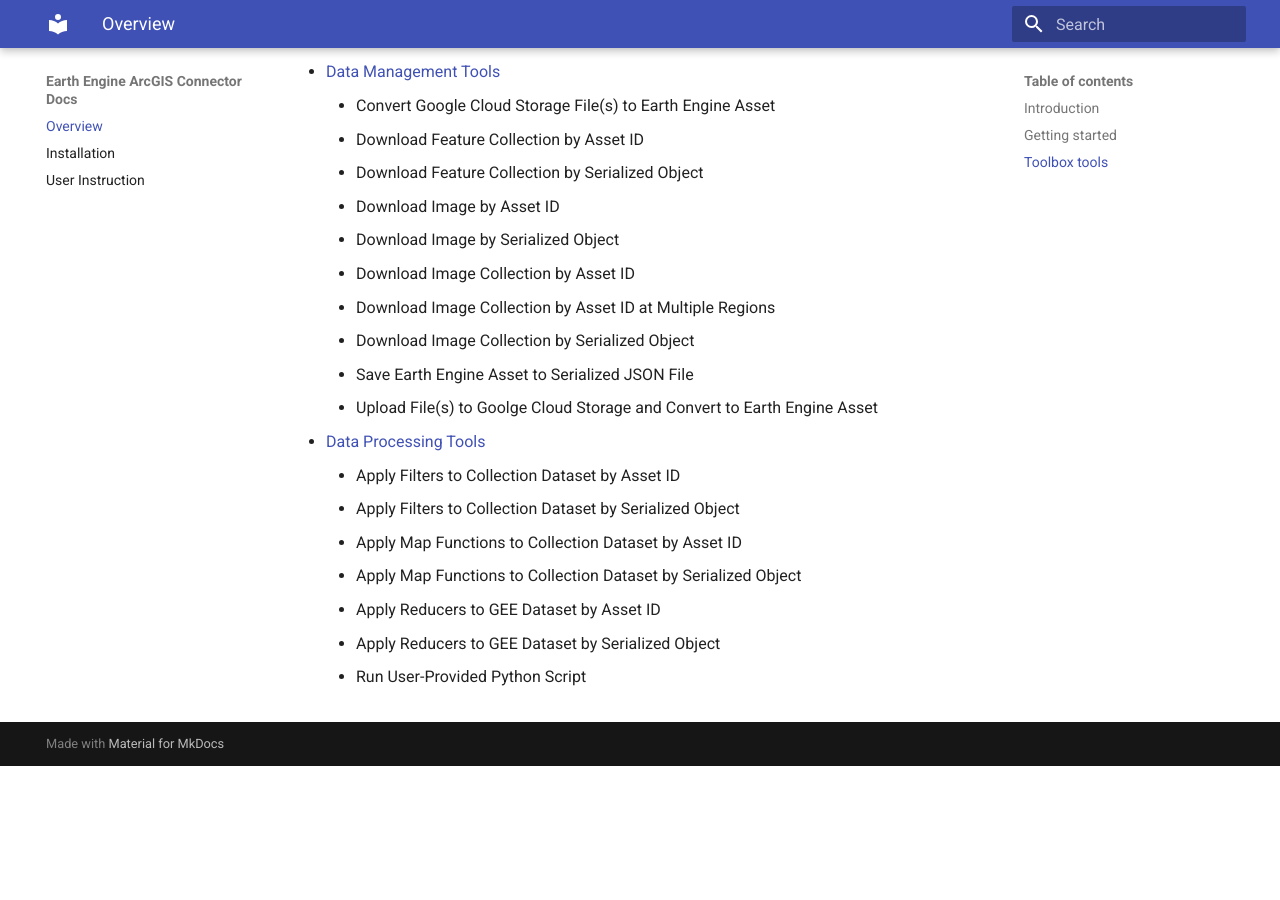
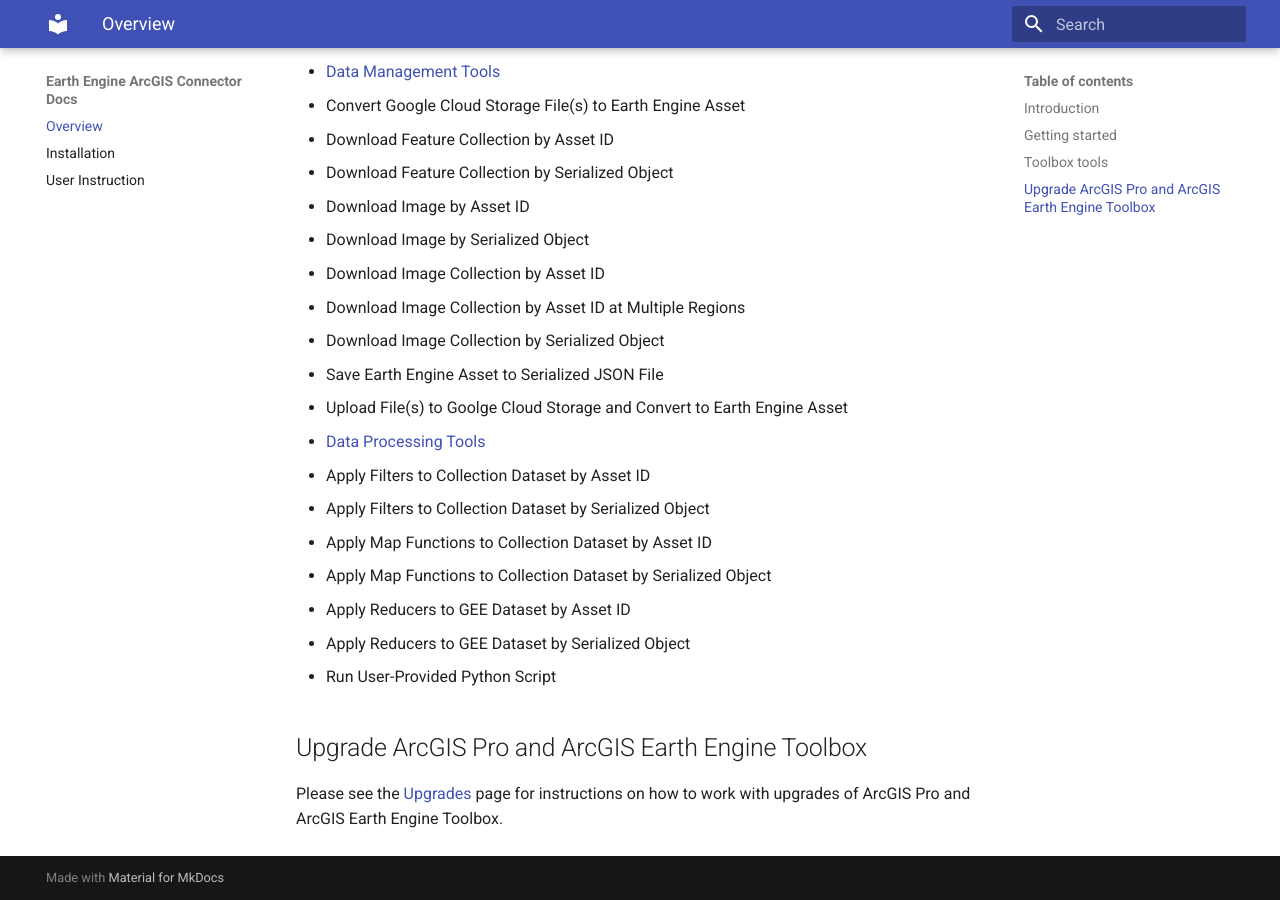
Before and after one commit to gee-community/arcgis-earthengine-toolbox, an MkDocs documentation site: the page built from docs/index.md, in a window 1280 px wide and 900 px high, scrolled down 993 px. Built offline with MkDocs 1.6.1 and Material for MkDocs 9.7.7, drawn with Linux system fonts in a browser that asks for light colours; before the commit the page ends 1759 px from its top, so only the background shows below that.

Commit message:
Include Alicia's review comments

```diff
--- a/docs/index.md
+++ b/docs/index.md
@@ -1,40 +1,48 @@
 # ArcGIS Earth Engine Connector
+
 An ArcPro Python toolbox for connection to Google Earth Engine (GEE) through the GEE Python API.
 
 ## Introduction
+
 ArcGIS Earth Engine Connector is a Python toolbox for ArcGIS that seamlessly connects the Google Earth Engine Python API with ArcPro. This integration empowers ArcGIS users to explore, download, analyze, and visualize an extensive repository of Google Earth Engine datasets directly within ArcPro, while also enabling the upload of local datasets to Google Earth Engine assets. ArcGIS Earth Engine Connector provides a powerful, no-code solution for big data analytics, combining the strengths of both platforms for an enhanced, efficient workflow.
 
 ## Getting started
+
 Please see the [Installation](03_installation.md) page to get started on set up of the environment and toolbox.
 
 ## Toolbox tools
- - [Authentication Tools](04_authentication_tools.md)
-    - Authenticate Earth Engine
-    - Check or Change Project ID
-    - Initialize Earth Engine
- - [Data Exploration Tools](05_data_exploration_tools.md)
-    - Add Feature Collection to Map by Asset ID
-    - Add Feature Collection to Map by Serialized Object
-    - Add Image Collection to Map by Asset ID
-    - Add Image Collection to Map by Serialized Object
-    - Add Image to Map by Asset ID
-    - Add Image to Map by Serialized Object
- - [Data Management Tools](06_data_management_tools.md)
-    - Convert Google Cloud Storage File(s) to Earth Engine Asset
-    - Download Feature Collection by Asset ID
-    - Download Feature Collection by Serialized Object
-    - Download Image by Asset ID
-    - Download Image by Serialized Object
-    - Download Image Collection by Asset ID
-    - Download Image Collection by Asset ID at Multiple Regions
-    - Download Image Collection by Serialized Object
-    - Save Earth Engine Asset to Serialized JSON File
-    - Upload File(s) to Goolge Cloud Storage and Convert to Earth Engine Asset
- - [Data Processing Tools](07_data_processing_tools.md)
-    - Apply Filters to Collection Dataset by Asset ID
-    - Apply Filters to Collection Dataset by Serialized Object
-    - Apply Map Functions to Collection Dataset by Asset ID
-    - Apply Map Functions to Collection Dataset by Serialized Object
-    - Apply Reducers to GEE Dataset by Asset ID
-    - Apply Reducers to GEE Dataset by Serialized Object
-    - Run User-Provided Python Script
+
+- [Authentication Tools](04_authentication_tools.md)
+  - Authenticate Earth Engine
+  - Check or Change Project ID
+  - Initialize Earth Engine
+- [Data Exploration Tools](05_data_exploration_tools.md)
+  - Add Feature Collection to Map by Asset ID
+  - Add Feature Collection to Map by Serialized Object
+  - Add Image Collection to Map by Asset ID
+  - Add Image Collection to Map by Serialized Object
+  - Add Image to Map by Asset ID
+  - Add Image to Map by Serialized Object
+- [Data Management Tools](06_data_management_tools.md)
+  - Convert Google Cloud Storage File(s) to Earth Engine Asset
+  - Download Feature Collection by Asset ID
+  - Download Feature Collection by Serialized Object
+  - Download Image by Asset ID
+  - Download Image by Serialized Object
+  - Download Image Collection by Asset ID
+  - Download Image Collection by Asset ID at Multiple Regions
+  - Download Image Collection by Serialized Object
+  - Save Earth Engine Asset to Serialized JSON File
+  - Upload File(s) to Goolge Cloud Storage and Convert to Earth Engine Asset
+- [Data Processing Tools](07_data_processing_tools.md)
+  - Apply Filters to Collection Dataset by Asset ID
+  - Apply Filters to Collection Dataset by Serialized Object
+  - Apply Map Functions to Collection Dataset by Asset ID
+  - Apply Map Functions to Collection Dataset by Serialized Object
+  - Apply Reducers to GEE Dataset by Asset ID
+  - Apply Reducers to GEE Dataset by Serialized Object
+  - Run User-Provided Python Script
+
+## Upgrade ArcGIS Pro and ArcGIS Earth Engine Toolbox
+
+Please see the [Upgrades](08_upgrades.md) page for instructions on how to work with upgrades of ArcGIS Pro and ArcGIS Earth Engine Toolbox.
```
Also changed, not shown: docs/03_installation.md (+10 -18 lines), docs/08_upgrades.md (added, +25 -0 lines), 11 other files.
